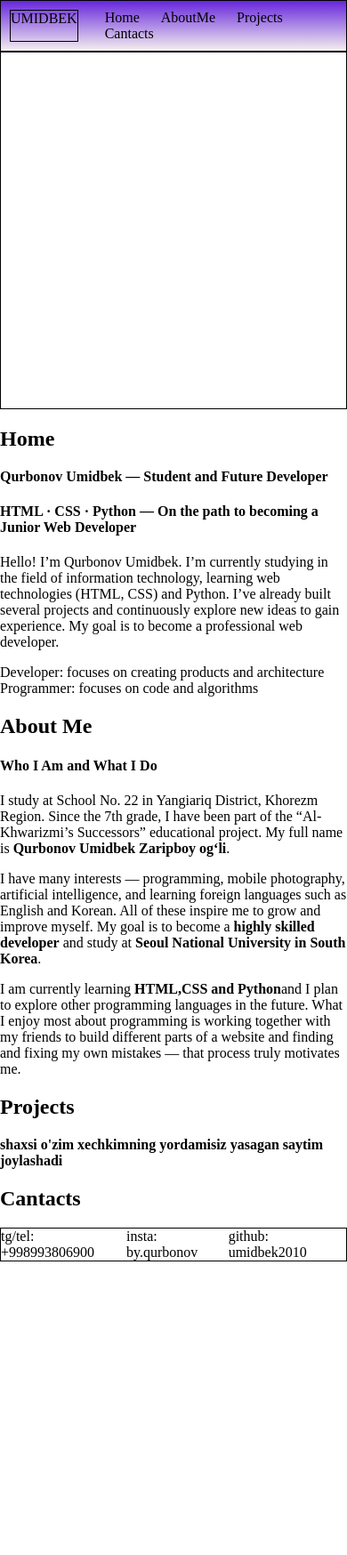
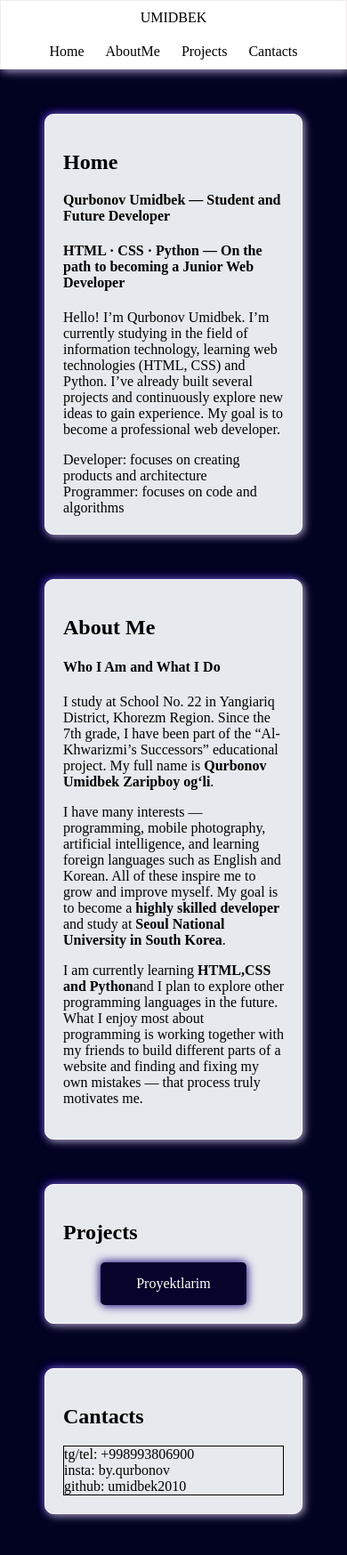
Before and after one commit to umidbek2010/portfoliy, a plain HTML site: page index.html in a window 390 px wide. Shown: the whole page at 89% size. Before the commit the page ends 1418 px from the top, so only its background shows below. Drawn offline with Linux system fonts and the light colour scheme.

Commit message:
saqlandi mobil

```diff
--- a/index.html
+++ b/index.html
@@ -11,17 +11,15 @@
         <a href="" class="logo">UMIDBEK</a>
         <div class="menu">
 
-            <a href="" class="u">Home</a>
-            <a href="" class="u">AboutMe</a>
-            <a href="" class="u">Projects</a>
-            <a href="" class="u">Cantacts</a>
+            <a href="#left" class="u">Home</a>
+            <a href="#chap" class="u">AboutMe</a>
+            <a href="flex-box-proyekt-1.html" class="u">Projects</a>
+            <a href="#contact" class="u">Cantacts</a>
         </div>
     </div>
 
-    <div class="hero">
 
-    </div>
-    <div class="left">
+    <div class="left cheti" tabindex="1" id="left">
         <h2>Home</h2>
         <strong>Qurbonov Umidbek — Student and Future Developer</strong>
         <h4>HTML · CSS · Python — On the path to becoming a Junior Web Developer</h4>
@@ -35,7 +33,7 @@
         <div class="chip">Programmer: focuses on code and algorithms</div>
     </div>
 
-    <div class="chap">
+    <div class="chap cheti" tabindex="2" id="chap">
         <h2>About Me</h2>
         <h4>Who I Am and What I Do</h4>
         <p class="desc">
@@ -54,12 +52,15 @@
         </p>
     </div>
 
-    <div class="korinmas">
+    <div class="korinmas cheti" tabindex="3">
         <h2>Projects</h2>
-        <strong>shaxsi o'zim xechkimning yordamisiz yasagan saytim joylashadi</strong>
+        <div class="hero">
+            <a href="flex-box-proyekt-1.html" class="proyektlar">Proyektlarim</a>
+        </div>
+
     </div>
 
-    <div class="Cantacts">
+    <div class="Cantacts cheti" tabindex="4" id="contact">
         <h2>Cantacts</h2>
         <div class="zu">
             <a href="" class="yz">tg/tel: +998993806900</a>
--- a/portfoliy-sayt.css
+++ b/portfoliy-sayt.css
@@ -1,14 +1,14 @@
 .ota{
-    border: 1px solid #000;
+    border: 1px solid #f1ecec;
     display: flex;
-    flex-direction;
+    flex-direction : row;
     justify-content: space-between;
-    background-image: linear-gradient(to bottom, rgb(102, 38, 220), rgb(245, 239, 239));
-
+    align-items: center;
+    box-shadow: 2px 2px 10px rgb(175, 167, 184), -2px -2px 10px rgb(28, 8, 152);
+    background-color: #fff;
 }
 
 .logo{
-    border: 1px solid #000;
     margin: 10px;
     text-decoration: none;
     color: #000;
@@ -41,10 +41,55 @@ body{
 
 }
 .hero{
-    height: 400px;
-    border: 1px solid #000;
-    background-image: url(dasturchi.png);
     background-repeat: no-repeat;
     background-size: cover;
     background-position: bottom;
+    display: flex;
+    align-items: center;
+    justify-content: center;
 }
+.proyektlar{
+    padding: 15px 40px;
+    background-color: rgb(7, 3, 43);
+    display: inline-block;
+    border-radius: 5px;
+    text-decoration: none;
+    box-shadow: 2px 2px 10px rgba(25, 10, 124, 0.7), -2px -2px 10px rgba(41, 29, 146, 0.7);
+    color: white;
+
+}
+.cheti{
+    margin: 50px;
+}
+
+.cheti{
+    border: 1px solid #fcf7f7;
+    padding: 20px;
+    border-radius: 10px;
+    box-shadow: 2px 2px 10px rgb(175, 167, 184), -2px -2px 10px rgb(28, 8, 152);
+    background-color: rgb(230, 233, 238);
+
+}
+
+
+body{
+    background-color: rgb(2, 2, 33);
+}
+
+.Cantact{
+    text-align: center;
+    margin-top: 50px;
+    margin-bottom: 50px;
+}
+
+
+
+@media(max-width: 426px ){
+    .ota{
+        flex-direction: column;
+    }
+    .zu{
+        flex-direction: column;
+    }
+
+}
```
